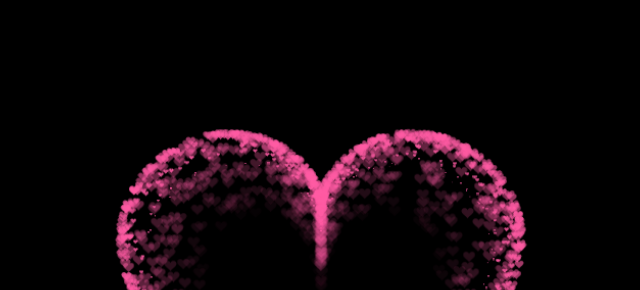
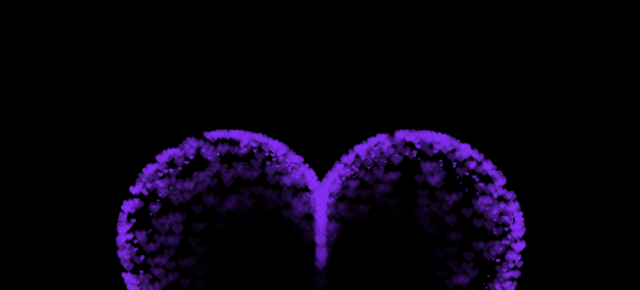
Before and after one commit to TaiNguyen2406/tim, a plain HTML site: page index.html in a window 1280 px wide. Shown: the part 84-374 px from the top of the page, without its empty margins (319-959 px from the left). Drawn offline with Linux system fonts and the light colour scheme.

Commit message:
change color

```diff
--- a/index.html
+++ b/index.html
@@ -272,7 +272,7 @@ var ParticlePool = (function() {
     }
     context.closePath();
     // create the fill
-    context.fillStyle = '#FF5CA4';
+    context.fillStyle = 'rgb(131, 48, 240)';
     context.fill();
     // create the image
     var image = new Image();
@@ -323,7 +323,7 @@ var ParticlePool = (function() {
   <div class="center-text",
   style="background-color:rgb(0, 0, 0);
         width: 100%;
-        color: rgb(225, 12, 168);
+        color: rgb(131, 48, 240);
         height:100%;
         font-size: 31px;
         font-style: italic;
```
